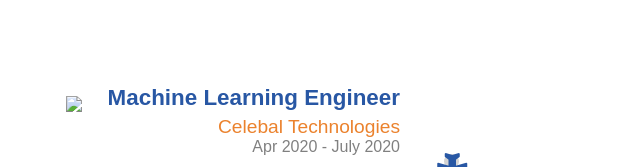
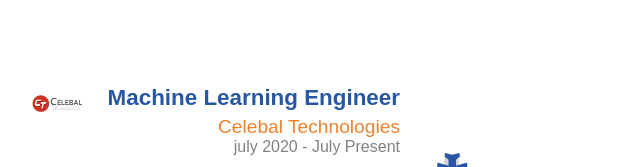
Before and after one commit to Akash-verma998/Akash-verma998.github.io, a plain HTML site: page index.html in a window 1280 px wide. Shown: the part 1837-2004 px from the top of the page, 189-829 px from the left. Drawn offline with Linux system fonts and the light colour scheme.

Commit message:
Update index.html

```diff
--- a/index.html
+++ b/index.html
@@ -261,11 +261,11 @@
                 <div class="timeline-box">
                     <div class="timeline-container">
                         <div class="timeline-logo">
-                            <img src="images/download.png">
+                            <img src="images/download.jpg">
                         </div>
                         <h3 class="experience-designation m0 m-blue">Machine Learning Engineer</h3>
                         <h4 class="experience-company-name">Celebal Technologies</h4>
-                        <h5 class="experience-duration m0">Apr 2020 - July 2020</h5>
+                        <h5 class="experience-duration m0">july 2020 - July Present</h5>
                         <p class="experience-description text-align-justify"> Celebal Technologies is a premier software services company in the field of Data Science, Big Data and Enterprise Cloud. Celebal Technologies helps you to discover the competitive advantage by employing intelligent data solutions using cutting-edge technology solutions that can bring massive value to your organization. The core offerings are around "Data to Intelligence", wherein we leverage data to extract intelligence and patterns thereby facilitating smarter and quicker decision making for clients.</p>
                     </div>
                 </div>
```
